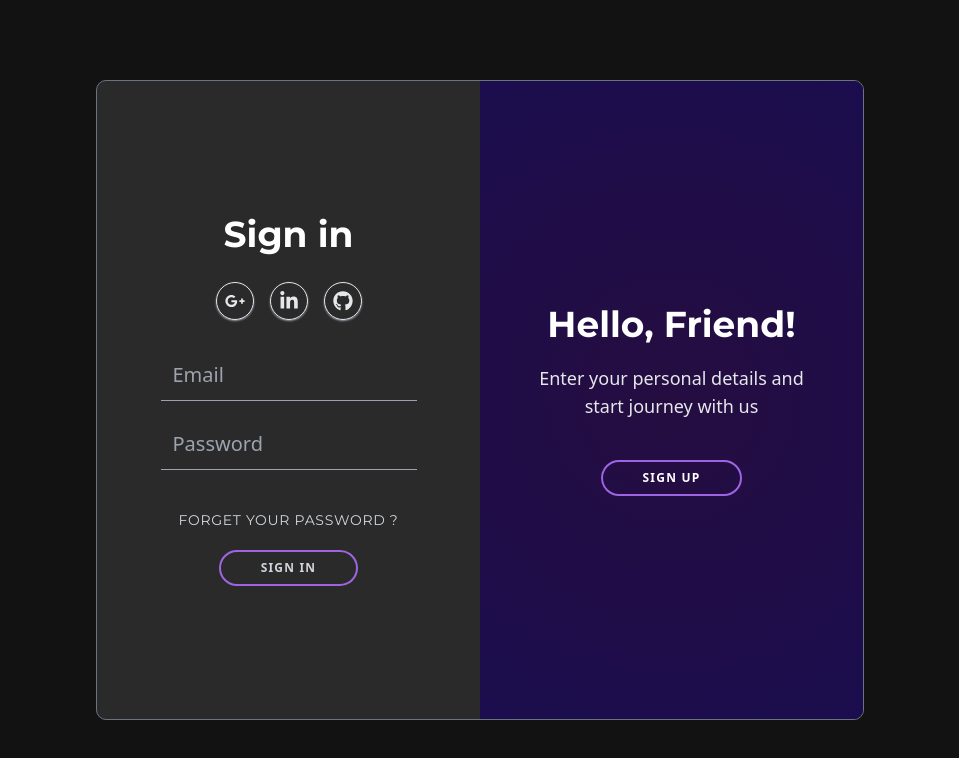
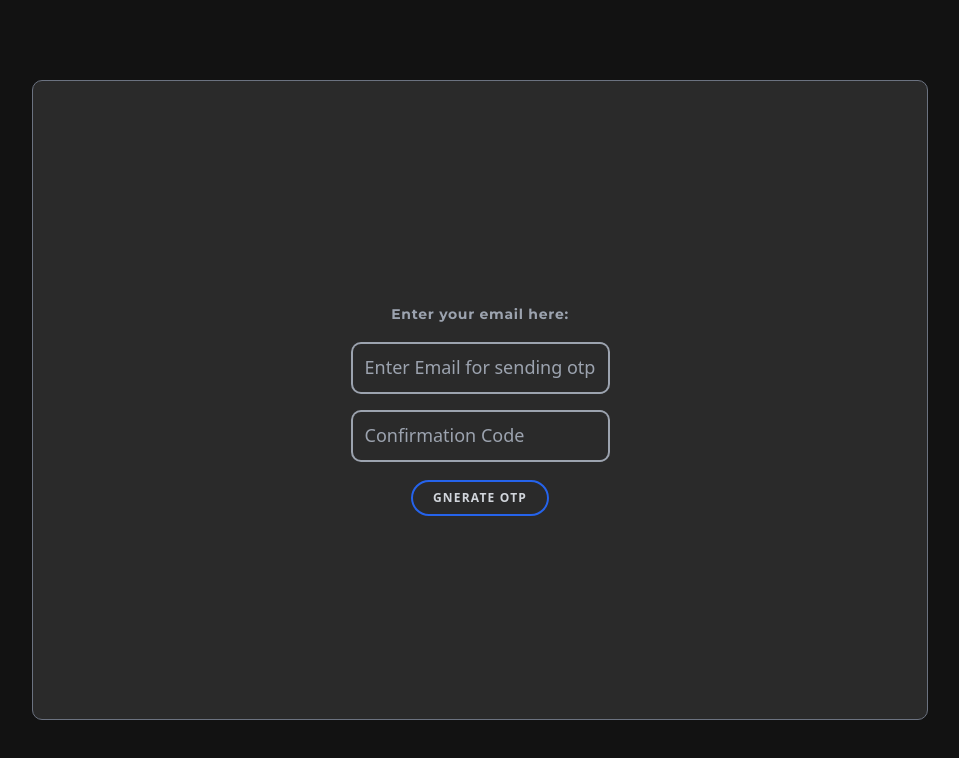
Before and after one commit to saif-ali01/login-regisration-reactappp, a React (Vite) app: page /forgetpassword in a window 1280 px wide. Before the commit this address led to /login. Shown: the top 758 px of the page, without its empty margins (160-1119 px from the left). Built offline with nearby package versions, Linux system fonts and the light colour scheme; a web font is replaced by a local one.

Commit message:
Update App.jsx

```diff
--- a/src/App.jsx
+++ b/src/App.jsx
@@ -20,7 +20,7 @@ const App = () => {
           element={<Login /> }
         />
         <Route path="/verification" element={<ProtectedRoutes Component={Verification}/>} />
-        <Route path="/forgetpassword" element={<ProtectedRoutes Component={ForgetPassword}/>} />
+        <Route path="/forgetpassword" element={<ForgetPassword/>} />
       </Routes>
     </Router>
   )
```
